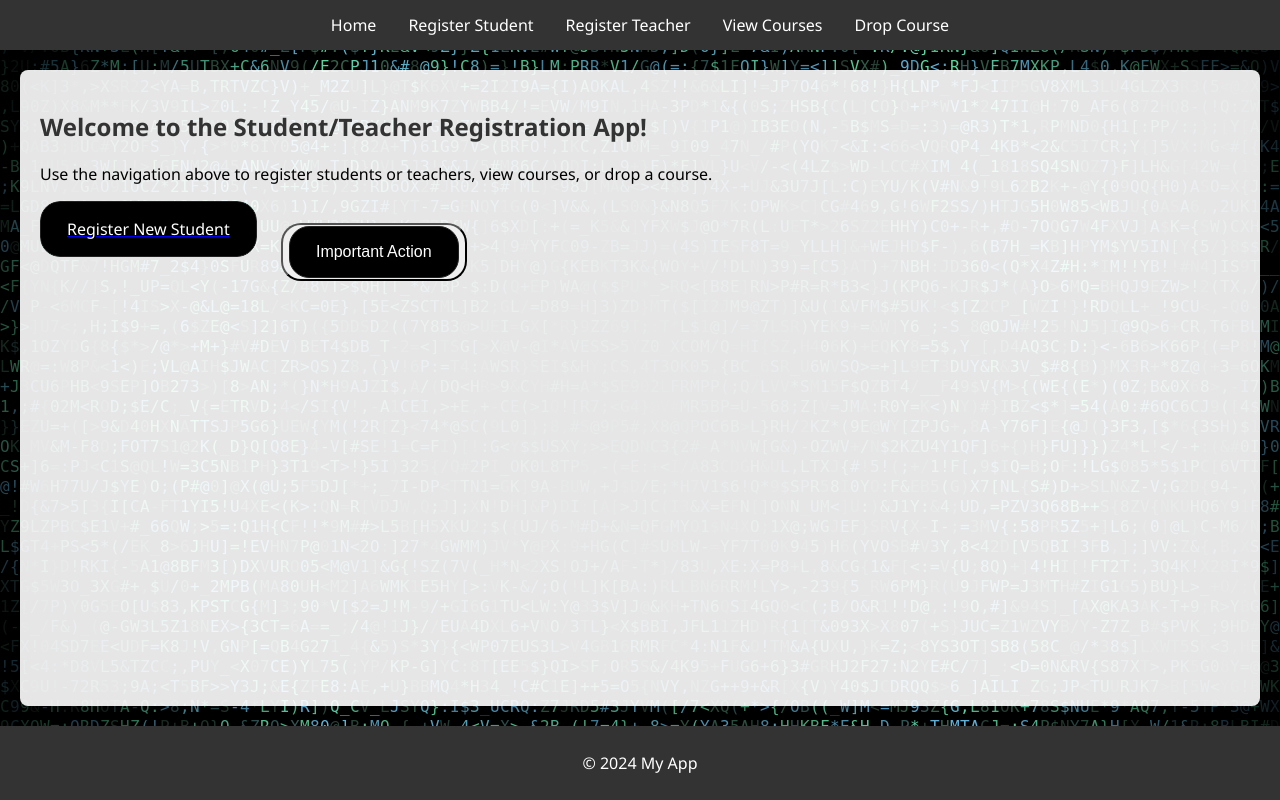
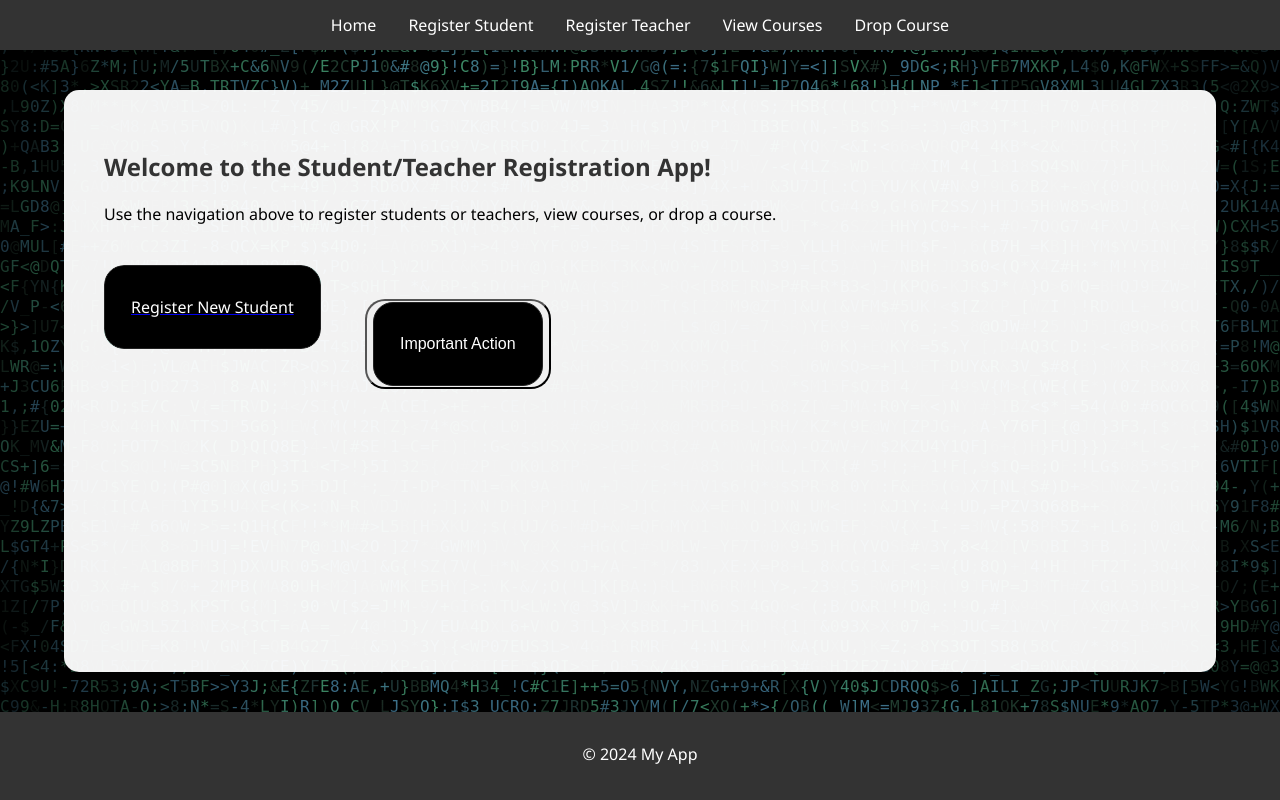
Before and after one commit to RawailEocean/flask-course-app, a Flask app: page / in a window 1280 px wide. Run offline with Flask 3, Linux system fonts and the light colour scheme.

Commit message:
Update style.css

```diff
--- a/static/style.css
+++ b/static/style.css
@@ -1,22 +1,3 @@
-
-body {
-
-    font-family: "Segoe UI", Tahoma, Geneva, Verdana, sans-serif;
-
-    min-height: 100vh;
-
-    display: flex;
-
-    flex-direction: column;
-}
-main.container {
-
-    flex: 1;
-}
-h2 {
-    color: #333;
-}
-
 /* Existing styles from your style.css */
 body {
     font-family: "Segoe UI", Tahoma, Geneva, Verdana, sans-serif;
@@ -25,21 +6,30 @@ body {
     flex-direction: column;
     margin: 0; /* Important for full page background */
     padding: 0; /* Important for full page background */
+    background-color: #000; /* Ensure body background is black to blend with glitch */
 }
 
 main.container {
     flex: 1;
     z-index: 2; /* Ensure content is above the background glitch */
     position: relative; /* Needed for z-index to work */
-    padding: 20px; /* Add some padding so content isn't at edges */
-    background-color: rgba(255, 255, 255, 0.9); /* Slightly transparent background for content */
-    border-radius: 8px;
-    box-shadow: 0 4px 8px rgba(0,0,0,0.1);
-    margin: 20px;
+    padding: 40px; /* Increased padding for more breathing room */
+    background-color: rgba(255, 255, 255, 0.95); /* Slightly less transparent for better readability */
+    border-radius: 15px; /* Slightly more rounded corners */
+    box-shadow: 0 8px 16px rgba(0,0,0,0.2); /* More prominent shadow */
+    margin: 40px auto; /* Center the container horizontally and add more vertical margin */
+    max-width: 90%; /* Limit max width to avoid stretching on very large screens */
+    width: 100%; /* Ensure it takes full available width up to max-width */
+    box-sizing: border-box; /* Include padding in the element's total width and height */
 }
 
 h2 {
     color: #333;
+    margin-bottom: 20px; /* Add some space below heading */
+}
+
+p {
+    margin-bottom: 20px; /* Add space below paragraphs */
 }
 
 /* Star Border styles (from previous request, kept here for completeness) */
@@ -48,6 +38,8 @@ h2 {
     position: relative;
     border-radius: 20px;
     overflow: hidden;
+    margin-right: 20px; /* Add space between buttons */
+    margin-top: 20px; /* Add space above buttons */
 }
 
 .border-gradient-bottom {
@@ -84,6 +76,11 @@ h2 {
     padding: 16px 26px;
     border-radius: 20px;
     z-index: 1;
+    /* Ensure content inside is visible and centered */
+    display: flex;
+    align-items: center;
+    justify-content: center;
+    min-height: 50px; /* Give buttons a minimum height */
 }
 
 @keyframes star-movement-bottom {
@@ -108,7 +105,7 @@ h2 {
     }
 }
 
-/* NEW: Styles for the Glitch Canvas container */
+/* Styles for the Glitch Canvas container */
 .glitch-background-container {
     position: fixed; /* Fixes it to the viewport */
     top: 0;
@@ -124,6 +121,7 @@ h2 {
     display: block;
     width: 100%;
     height: 100%;
+    opacity: 0.7; /* Reduced opacity for the glitch effect */
 }
 
 .glitch-vignette {
@@ -137,11 +135,11 @@ h2 {
 }
 
 .glitch-outer-vignette {
-    background: radial-gradient(circle, rgba(0,0,0,0) 60%, rgba(0,0,0,1) 100%);
+    background: radial-gradient(circle, rgba(0,0,0,0) 50%, rgba(0,0,0,0.8) 100%); /* Adjusted outer vignette */
 }
 
 .glitch-center-vignette {
-    background: radial-gradient(circle, rgba(0,0,0,0.8) 0%, rgba(0,0,0,0) 60%);
+    background: radial-gradient(circle, rgba(0,0,0,0.6) 0%, rgba(0,0,0,0) 60%); /* Adjusted center vignette */
 }
 
 nav ul {
@@ -154,6 +152,7 @@ nav ul {
     justify-content: center; /* Center the navigation items */
     position: relative; /* Needed for z-index */
     z-index: 3; /* Ensure nav is on top */
+    box-shadow: 0 2px 5px rgba(0,0,0,0.2); /* Add shadow to nav */
 }
 
 nav li a {
@@ -162,6 +161,7 @@ nav li a {
     text-align: center;
     padding: 14px 16px;
     text-decoration: none;
+    transition: background-color 0.3s ease; /* Smooth transition on hover */
 }
 
 nav li a:hover {
@@ -170,10 +170,11 @@ nav li a:hover {
 
 footer {
     text-align: center;
-    padding: 10px;
+    padding: 15px; /* Increased padding for footer */
     background-color: #333;
     color: white;
     margin-top: auto; /* Pushes footer to the bottom in flex column */
     position: relative; /* Needed for z-index */
     z-index: 3; /* Ensure footer is on top */
+    box-shadow: 0 -2px 5px rgba(0,0,0,0.2); /* Add shadow to footer */
 }
```
